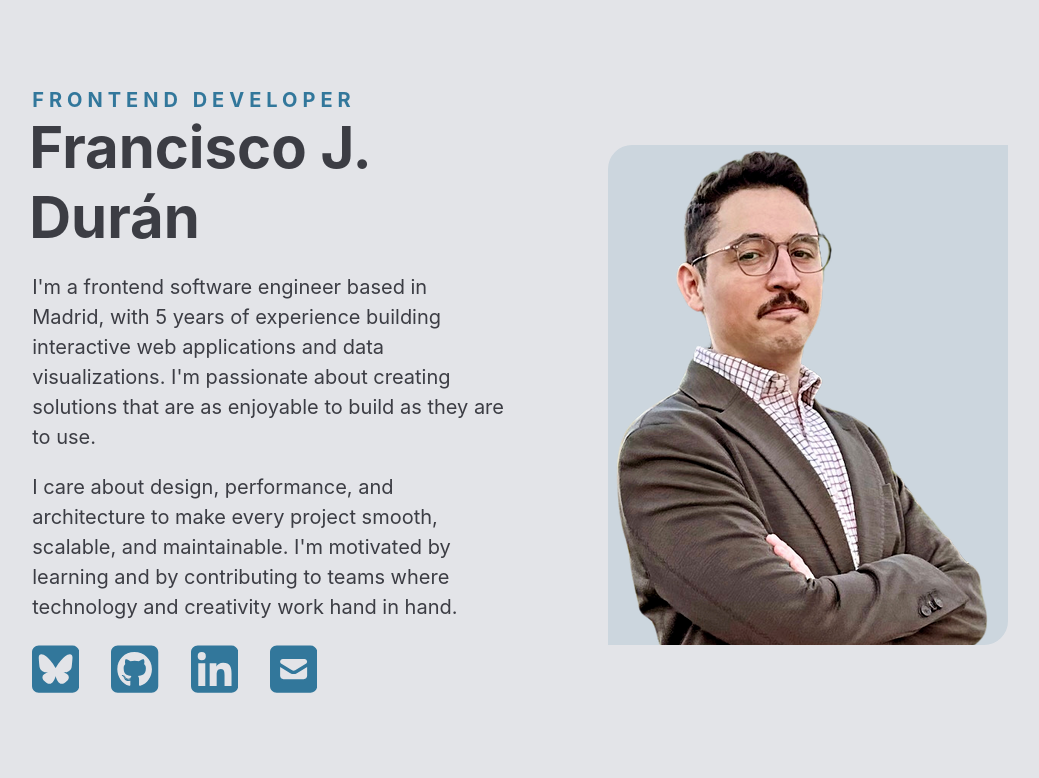
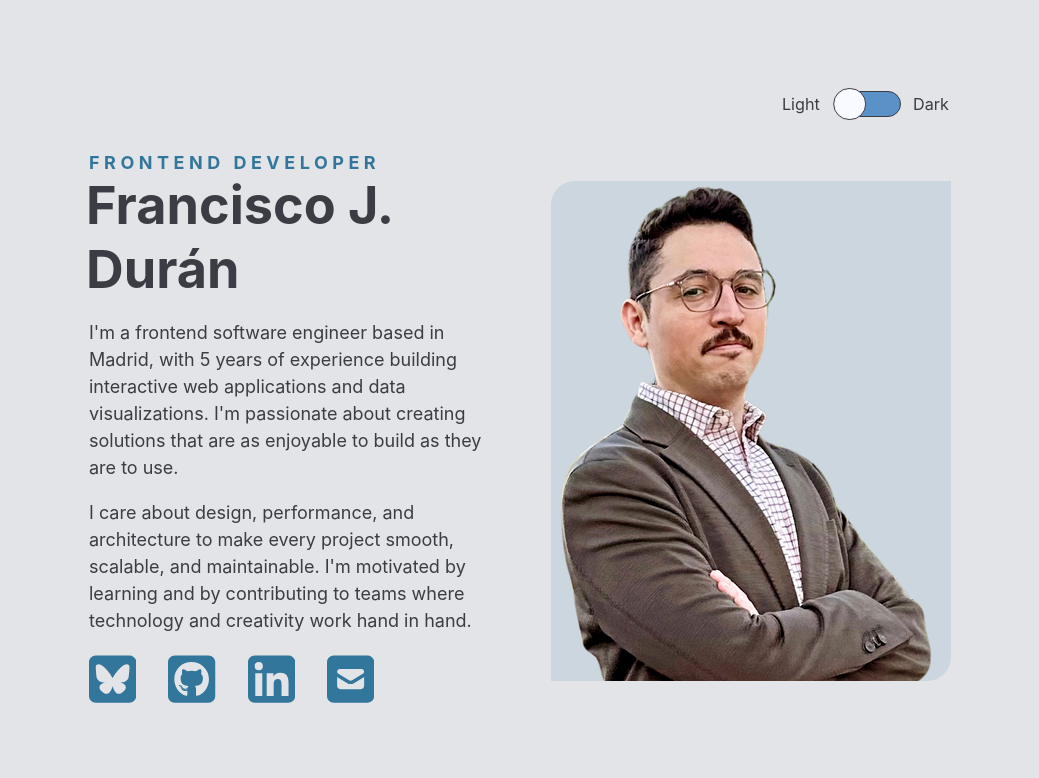
Before and after one commit to 40detectives/doodle-viewport-vanguard, a website built with Vite: page index.html in a window 1280 px wide. Shown: the top 778 px of the page, without its empty margins (120-1159 px from the left). Built offline with nearby package versions, Linux system fonts and the light colour scheme.

Commit message:
feat: add css-only theming (#7)
* fix: spacing issue around h2 tags

* task(theming): add light/dark color-scheme with only css

* task(header): add (initial) markup to switch between color schemes

* task(header): manage theme state through CSS radio buttons

* fix(typography): reduce root font size on larger viewports

Reduces base font size on larger viewports to improve visual balance and readability.

* task(header): adapt markup for the real switch widget

* task(header): make radio buttons look like a switch with 2 states

* fix(theming): improve color contrast for dark theme

```diff
--- a/index.html
+++ b/index.html
@@ -12,6 +12,15 @@
 
 <body>
   <div class="wrapper">
+    <header>
+      <fieldset id="mode-switcher" class="radio-switch">
+        <legend>Select a color mode:</legend>
+        <input type="radio" name="mode" id="light" value="light" checked>
+        <label for="light">Light</label>
+        <input type="radio" name="mode" id="dark" value="dark">
+        <label for="dark">Dark</label>
+      </fieldset>
+    </header>
     <article class="main-article">
       <div class="text">
         <h2>Frontend Developer</h2>
@@ -97,20 +106,21 @@
       <img src="/src/assets/images/fran-02-no-bg.png" alt="Francisco J. Durán">
     </article>
     <main>
-      <h2>Projects</h2>
+      <h2 class="h2-spacing">Projects</h2>
       <div class="projects">
         <article class="project">
           <div class="project-text">
             <h3>Practical CSS Layouts</h3>
             <p>
-              Starting with the basics of CSS and HTML, you'll progress through
-              creating responsive designs for mobile, tablet, and desktop layouts.
-              You'll learn to code complex layouts with CSS Grid and Flexbox and
-              tackle real-world exercises like styling buttons, audio players,
-              hamburger menus, and lists. You'll explore concepts like rem and em
-              units, custom fonts, responsive images, and the picture element. By
-              the end of the course, you'll have built three variations of a
-              website, each increasing in complexity!
+              Starting with the basics of CSS and HTML, you'll progress
+              through creating responsive designs for mobile, tablet, and
+              desktop layouts. You'll learn to code complex layouts with CSS
+              Grid and Flexbox and tackle real-world exercises like styling
+              buttons, audio players, hamburger menus, and lists. You'll
+              explore concepts like rem and em units, custom fonts, responsive
+              images, and the picture element. By the end of the course,
+              you'll have built three variations of a website, each increasing
+              in complexity!
             </p>
             <ul>
               <li>HTML</li>
@@ -127,12 +137,13 @@
             <h3>Ultimate CSS Grid & Layout Techniques, v3</h3>
             <p>
               CSS Grid is the most important tool in a modern web developer's
-              toolkit for laying out web pages. With its two-dimensional structure,
-              precise positioning, and overlapping elements, you’ll learn to achieve
-              complex layouts with minimal code. You'll also explore advanced
-              techniques like container queries for adaptive components and subgrids
-              for nested layouts. Through hands-on CodePen exercises, you'll apply
-              these techniques to real-world projects!
+              toolkit for laying out web pages. With its two-dimensional
+              structure, precise positioning, and overlapping elements, you’ll
+              learn to achieve complex layouts with minimal code. You'll also
+              explore advanced techniques like container queries for adaptive
+              components and subgrids for nested layouts. Through hands-on
+              CodePen exercises, you'll apply these techniques to real-world
+              projects!
             </p>
             <ul>
               <li>HTML</li>
@@ -148,12 +159,13 @@
             <h3>CSS Projects</h3>
             <p>
               Looking to practice your CSS skills? Work through five distinct
-              projects to practice writing semantic HTML, mobile-first designs,
-              media queries, and CSS layout techniques. You'll leverage CSS
-              variables, flexbox and grid, inheritance, and responsive design
-              strategies for supporting multiple device form factors. By completing
-              these projects, you'll gain the confidence and refine your skills to
-              tackle any HTML and CSS challenge in your professional path!
+              projects to practice writing semantic HTML, mobile-first
+              designs, media queries, and CSS layout techniques. You'll
+              leverage CSS variables, flexbox and grid, inheritance, and
+              responsive design strategies for supporting multiple device form
+              factors. By completing these projects, you'll gain the
+              confidence and refine your skills to tackle any HTML and CSS
+              challenge in your professional path!
             </p>
             <ul>
               <li>HTML</li>
@@ -166,7 +178,7 @@
       </div>
     </main>
     <footer>
-      <h2 class="h2-footer">Other Projects</h2>
+      <h2 class="h2-spacing">Other Projects</h2>
 
       <div class="footer-text">
         <div class="footer-text-box">
@@ -208,7 +220,7 @@
         </div>
       </div>
 
-      <h2 class="h2-footer">Contact</h2>
+      <h2 class="h2-spacing">Contact</h2>
       <ul class="icons">
         <!-- Icons from fontawesome v7.1.0-->
         <li>
--- a/src/styles/global.css
+++ b/src/styles/global.css
@@ -1,21 +1,37 @@
-@layer base, layout, standard;
+@layer base, layout, standard, switch;
 
 @layer base {
   :root {
     --white: #f9faff;
     --platinum: #e3e4e8;
+    --steel-lightblue: #ccd6de;
     --windsurfing: #32779b;
     --marina: #5a91c7;
     --gray: #9a9a9a;
     --onyx: #3c3d44;
     --charcoal: #343c47;
+    --midnight-graphite: #181a26;
+    --stormy-slate: #43525e;
     --corners: 24px 0;
     --corners-sm: 10px 0;
     --base-font-size: 1rem;
+    --ld-bg: light-dark(var(--platinum), var(--charcoal));
+    --ld-text: light-dark(var(--onyx), var(--white));
+    --ld-project: light-dark(var(--white), var(--stormy-slate)); /* #2e313d */
+    --ld-blue: light-dark(var(--windsurfing), #6dadd0);
+    --ld-img-bg: light-dark(var(--steel-lightblue), #434f5e); /* #434f5e */
   }
 
   html {
     box-sizing: border-box;
+    color-scheme: light dark;
+  }
+
+  html:has(fieldset input[value="light"]:checked) {
+    color-scheme: light;
+  }
+  html:has(fieldset input[value="dark"]:checked) {
+    color-scheme: dark;
   }
 
   *,
@@ -75,7 +91,8 @@
     text-align: center;
   }
 
-  .h2-footer {
+  /* TODO: improve naming for this class */
+  .h2-spacing {
     margin: 2rem 0;
   }
 
@@ -133,8 +150,8 @@
 
 @layer standard {
   body {
-    background-color: var(--platinum);
-    color: var(--onyx);
+    background-color: var(--ld-bg);
+    color: var(--ld-text);
   }
 
   img {
@@ -148,12 +165,12 @@
   h2 {
     font-size: var(--base-font-size);
     text-transform: uppercase;
-    color: var(--windsurfing);
+    color: var(--ld-blue);
     letter-spacing: 0.25em;
   }
 
   a {
-    color: var(--windsurfing);
+    color: var(--ld-blue);
 
     &:hover {
       color: var(--marina);
@@ -168,7 +185,7 @@
 
   .social {
     pointer-events: bounding-box;
-    fill: var(--windsurfing);
+    fill: var(--ld-blue);
 
     &:hover {
       fill: var(--marina);
@@ -181,11 +198,11 @@
     height: 360px;
     width: 300px;
     overflow: hidden;
-    background-color: #ccd6de;
+    background-color: var(--ld-img-bg);
   }
 
   footer .social {
-    fill: var(--onyx);
+    fill: var(--ld-text);
 
     &:hover {
       fill: var(--marina);
@@ -193,7 +210,7 @@
   }
 
   .project {
-    background-color: var(--white);
+    background-color: var(--ld-project);
     border-radius: var(--corners);
   }
 
@@ -210,10 +227,102 @@
   }
 }
 
+@layer switch {
+  .radio-switch {
+    border: none;
+    padding: 0;
+    white-space: nowrap;
+    display: flex;
+    justify-content: center;
+    margin-bottom: 2rem;
+  }
+
+
+  .radio-switch legend {
+    font-size: 2px;
+    opacity: 0;
+    position: absolute;
+  }
+
+  .radio-switch label {
+    display: inline-block;
+    line-height: 2;
+    font-size: calc(var(--base-font-size) * 0.9);
+    position: relative;
+    z-index: 2;
+  }
+
+  .radio-switch input {
+    opacity: 0;
+    position: absolute;
+  }
+
+  .radio-switch label:first-of-type {
+    padding-right: 5em;
+  }
+
+  .radio-switch label:last-child {
+    margin-left: -4.25em;
+    padding-left: 5em;
+  }
+
+  .radio-switch:focus-within label:first-of-type:after {
+     box-shadow:
+      0 0 0 2px var(--white),
+      0 0 0 5px var(--marina);
+  }
+
+  /* making the switch UI.  */
+  .radio-switch label:first-of-type:before,
+  .radio-switch label:first-of-type:after {
+    border: 1px solid var(--onyx);
+    content: "";
+    overflow: hidden;
+    pointer-events: none;
+    position: absolute;
+    vertical-align: middle;
+  }
+
+  .radio-switch label:first-of-type:before {
+    background: var(--white);
+    border: 1px solid var(--onyx);
+    border-radius: 100%;
+    position: absolute;
+    right: 0%;
+    transform: translateX(0.15em);
+    transition: transform 0.2s ease-in-out;
+    height: 2em;
+    width: 2em;
+    z-index: 2;
+  }
+
+  .radio-switch label:first-of-type:after {
+    background: var(--midnight-graphite);
+    border-radius: 1em;
+    margin: 0 1em;
+    transition: background 0.2s ease-in-out;
+    width: 4em;
+    height: 1.6em;
+    transform: translateY(3px);
+  }
+
+  .radio-switch input:first-of-type:checked ~ label:first-of-type:after {
+    background: var(--marina);
+  }
+
+  .radio-switch input:first-of-type:checked ~ label:first-of-type:before {
+    transform: translateX(-2.15em);
+  }
+
+  .radio-switch input:last-of-type:checked ~ label:last-of-type {
+    z-index: 1;
+  }
+}
+
 @media (width >= 750px) {
   @layer base {
     :root {
-      --base-font-size: 1.25rem;
+      --base-font-size: 1.125rem;
     }
   }
 
@@ -263,10 +372,16 @@
       width: 400px;
     }
   }
+
+  @layer switch {
+    .radio-switch {
+      justify-content: flex-end;
+    }
+  }
 }
 
 @media (width >= 850px) {
-  @layer layout{
+  @layer layout {
     main {
       text-align: left;
     }
```
Also changed, not shown: src/pages/footer.html (+2 -2 lines), src/pages/projects.html (+1 -1 lines).
